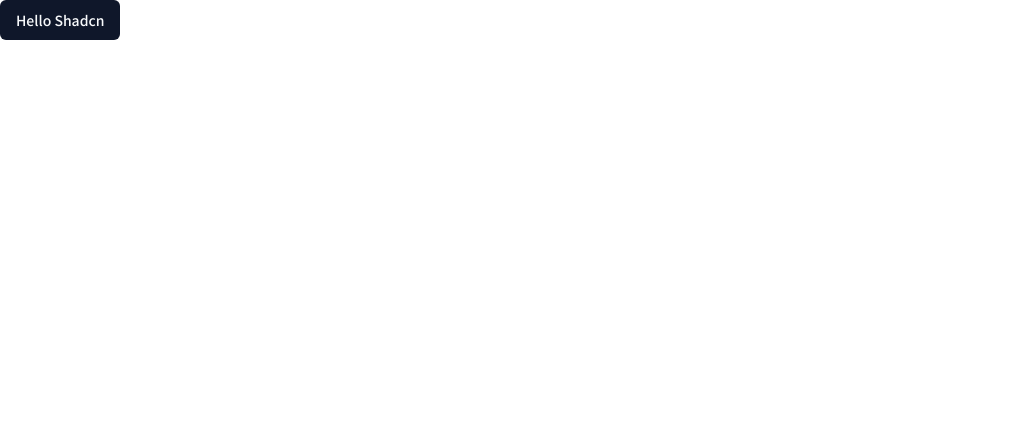
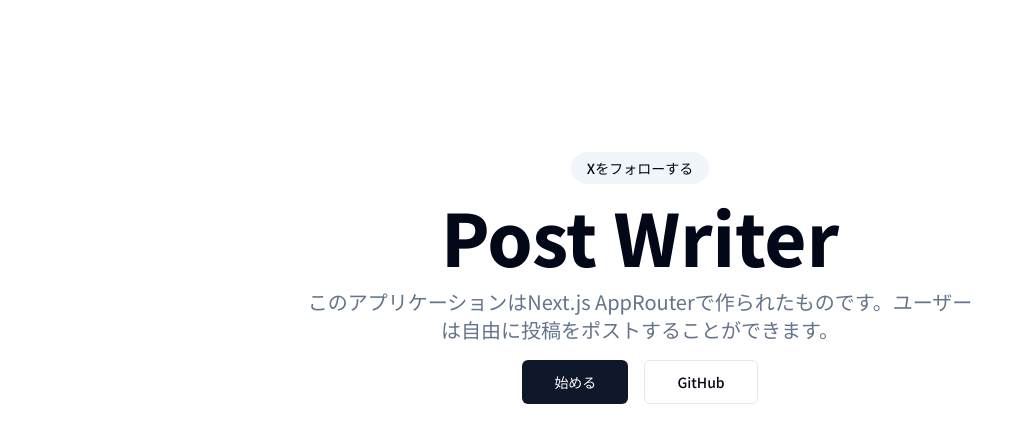
Before and after one commit to ynhr29/post-writer-webapp, a Next.js app: page / in a window 1280 px wide. Shown: the top 442 px of the page, without its empty margins (0-1033 px from the left). Built offline with nearby package versions, Linux system fonts and the light colour scheme.

Commit message:
最初のページ作成

```diff
--- /dev/null
+++ b/src/app/(marketing)/page.tsx
@@ -0,0 +1,46 @@
+import { buttonVariants } from "@/components/ui/button"
+import { siteConfig } from "@/config/site"
+import { cn } from "@/lib/utils"
+import Link from "next/link"
+
+export default function IndexPage() {
+  return (
+    <>
+      <section className="mt-6 md:pt-10 lg:py-32 pb-8 mb:pb-12">
+        <div className="container text-center flex flex-col items-center gap-4 max-w-[64rem]">
+          <Link
+            href={siteConfig.links.x}
+            className="bg-muted px-4 py-1.5 rounded-2xl font-medium text-sm"
+            target="_blank"
+            rel="noreferrer"
+          >
+            Xをフォローする
+          </Link>
+          <h1 className="font-extrabold text-3xl sm:text-5xl md:text-6xl lg:text-7xl">
+            Post Writer
+          </h1>
+          <p className="text-muted-foreground sm:text-xl leading-normal max-w-[42rem]">
+            このアプリケーションはNext.js
+            AppRouterで作られたものです。ユーザーは自由に投稿をポストすることができます。
+          </p>
+          <div className="space-x-4">
+            <Link
+              href={"/login"}
+              className={cn(buttonVariants({ size: "lg" }))}
+            >
+              始める
+            </Link>
+            <Link
+              href={siteConfig.links.github}
+              className={cn(buttonVariants({ size: "lg", variant: "outline" }))}
+              target="_blank"
+              rel="noreferrer" // _blank使うときはこの属性をつけておくとセキュリティ的に良い(使わないと遷移後のページで遷移元がバレたりする
+            >
+              GitHub
+            </Link>
+          </div>
+        </div>
+      </section>
+    </>
+  )
+}
--- a/src/app/layout.tsx
+++ b/src/app/layout.tsx
@@ -1,11 +1,12 @@
 import type { Metadata } from "next"
 import { Noto_Sans_JP } from "next/font/google"
 import "./globals.css"
+import { cn } from "@/lib/utils"
 
 const fontNotoSansJP = Noto_Sans_JP({ subsets: ["latin"] })
 
 export const metadata: Metadata = {
-  title: "Create Next App",
+  title: "Post Writer",
   description: "Generated by create next app",
 }
 
@@ -16,7 +17,14 @@ export default function RootLayout({
 }>) {
   return (
     <html lang="ja">
-      <body className={fontNotoSansJP.className}>{children}</body>
+      <body
+        className={cn(
+          "bg-background antialiased min-h-screen",
+          fontNotoSansJP.className
+        )}
+      >
+        {children}
+      </body>
     </html>
   )
 }
--- a/src/app/page.tsx
+++ /dev/null
@@ -1,9 +0,0 @@
-import { Button } from "@/components/ui/button"
-
-export default function Home() {
-  return (
-    <div>
-      <Button>Hello Shadcn</Button>
-    </div>
-  )
-}
--- /dev/null
+++ b/src/config/site.ts
@@ -0,0 +1,12 @@
+import { SiteConfig } from "@/types"
+
+export const siteConfig: SiteConfig = {
+  name: "Post Writer",
+  description: "",
+  url: "http://localhost:3000",
+  ogImage: "",
+  links: {
+    x: "https://twitter.com",
+    github: "https://github.com/yoneha",
+  },
+}
--- /dev/null
+++ b/src/types/index.d.ts
@@ -0,0 +1,10 @@
+export interface SiteConfig {
+  name: string
+  description: string
+  url: string
+  ogImage: string
+  links: {
+    x: string
+    github: string
+  }
+}
```
